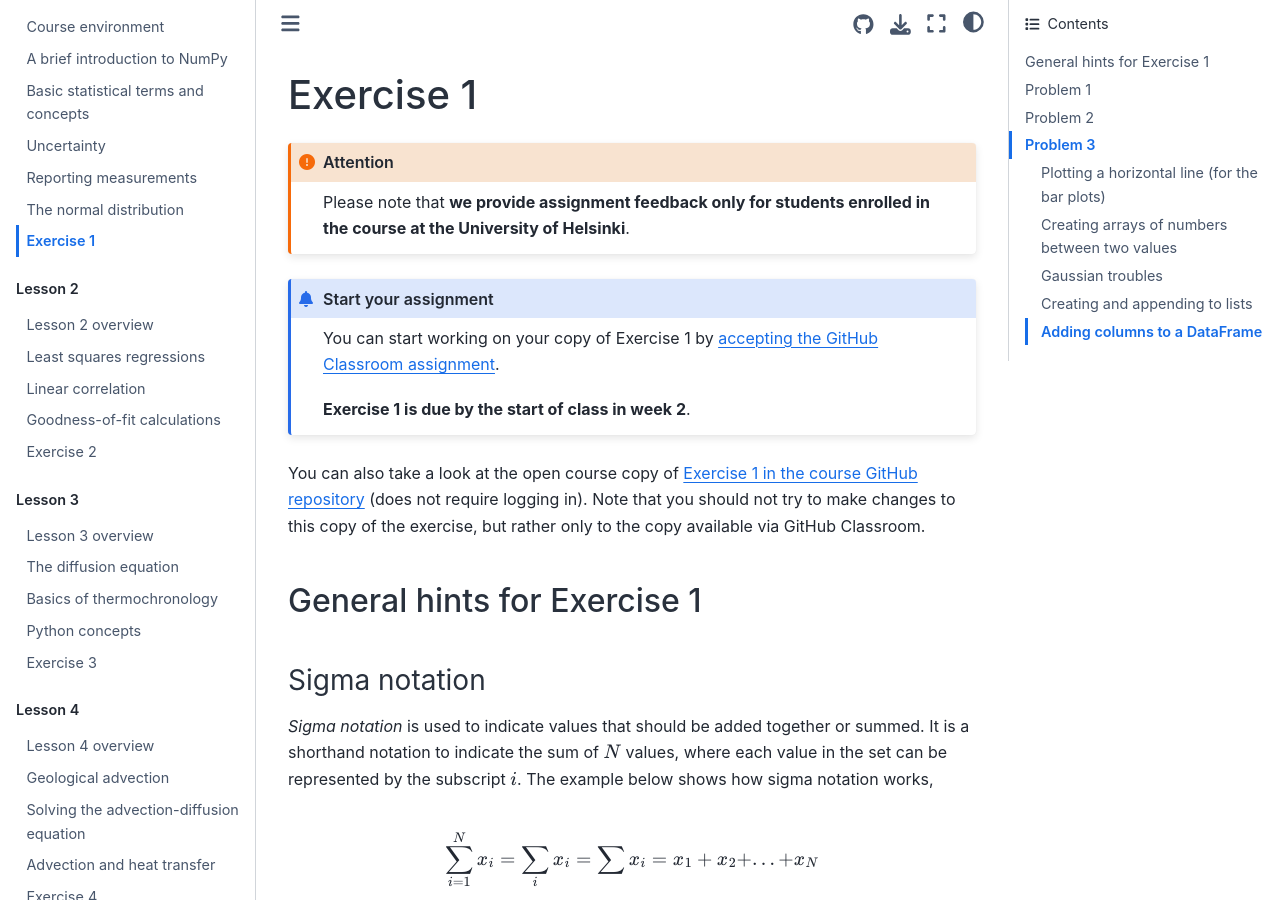
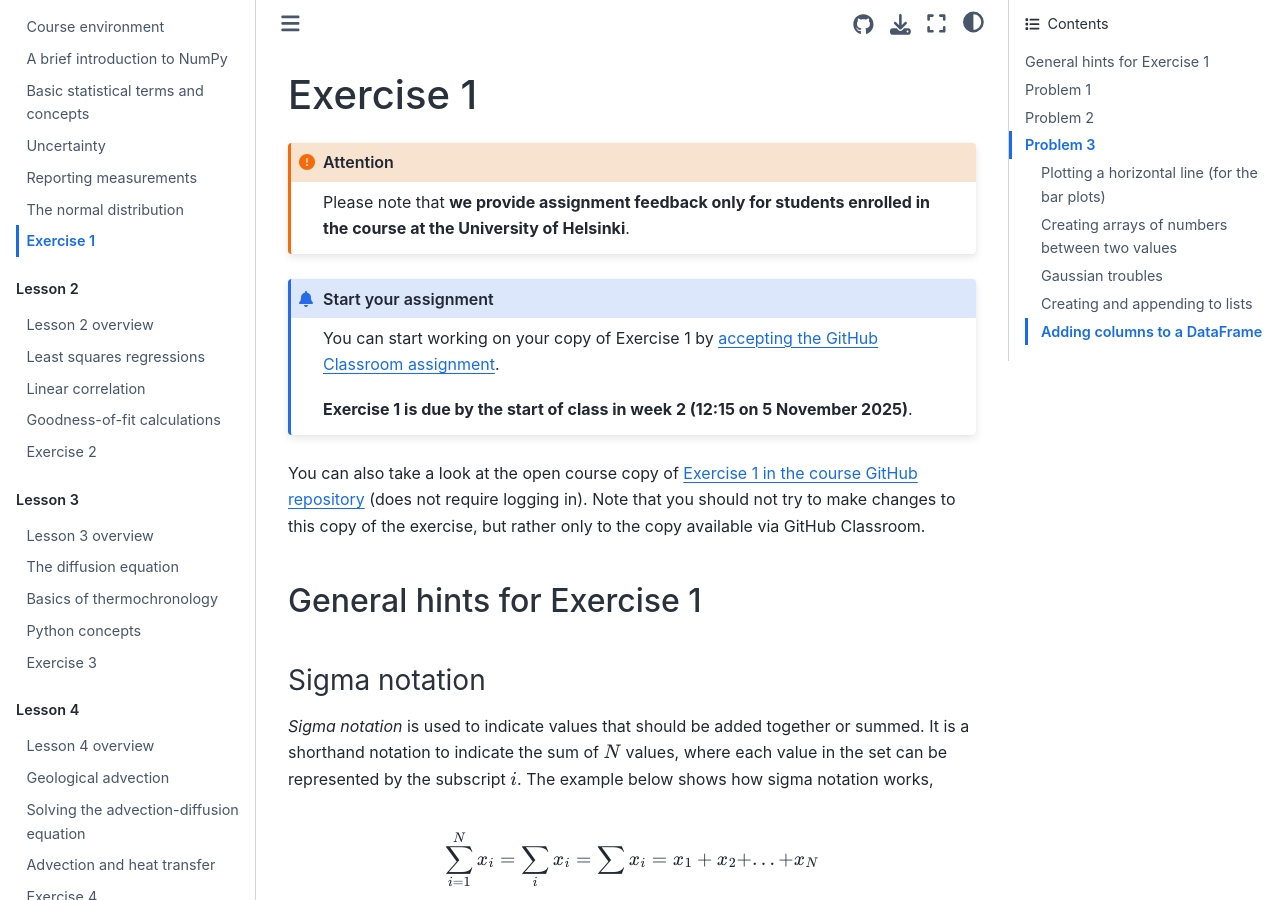
Before and after one commit to IntroQG/site, a Sphinx documentation site: the page built from source/lessons/L1/exercise-1.rst, in a window 1280 px wide and 900 px high. Built offline with Sphinx 7.4.7 and the Sphinx Book theme 1.1.4, drawn with Linux system fonts in a browser that asks for light colours.

Commit message:
Update link to exercise 1 for 2025

```diff
--- a/source/lessons/L1/exercise-1.rst
+++ b/source/lessons/L1/exercise-1.rst
@@ -7,11 +7,11 @@
 
 .. admonition:: Start your assignment
 
-    You can start working on your copy of Exercise 1 by `accepting the GitHub Classroom assignment <https://classroom.github.com/a/tfPC1AvA>`__.
+    You can start working on your copy of Exercise 1 by `accepting the GitHub Classroom assignment <https://classroom.github.com/a/WDGaiL3y>`__.
 
-    **Exercise 1 is due by the start of class in week 2**.
+    **Exercise 1 is due by the start of class in week 2 (12:15 on 5 November 2025)**.
 
-You can also take a look at the open course copy of `Exercise 1 in the course GitHub repository <https://github.com/IntroQG-2023/Exercise-1>`__ (does not require logging in).
+You can also take a look at the open course copy of `Exercise 1 in the course GitHub repository <https://github.com/IntroQG-2025/Exercise-1>`__ (does not require logging in).
 Note that you should not try to make changes to this copy of the exercise, but rather only to the copy available via GitHub Classroom.
 
 General hints for Exercise 1
```
